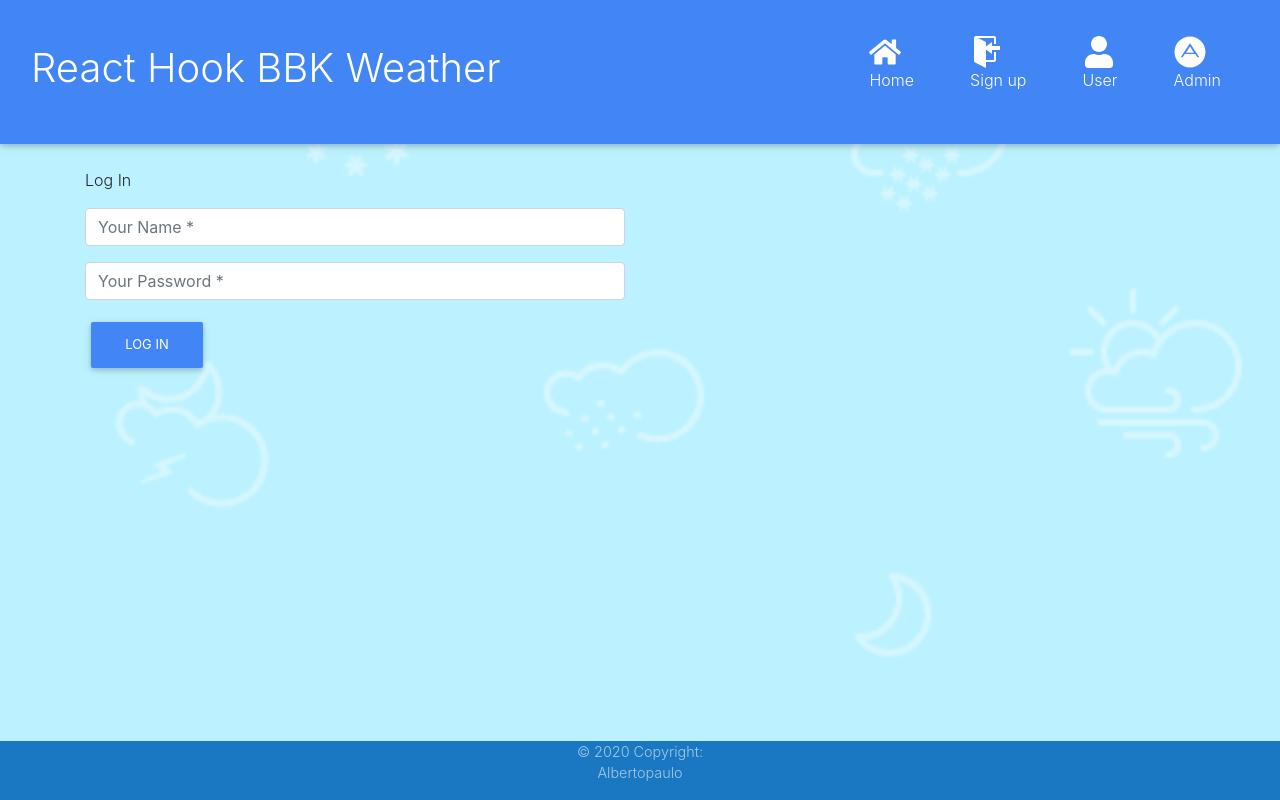
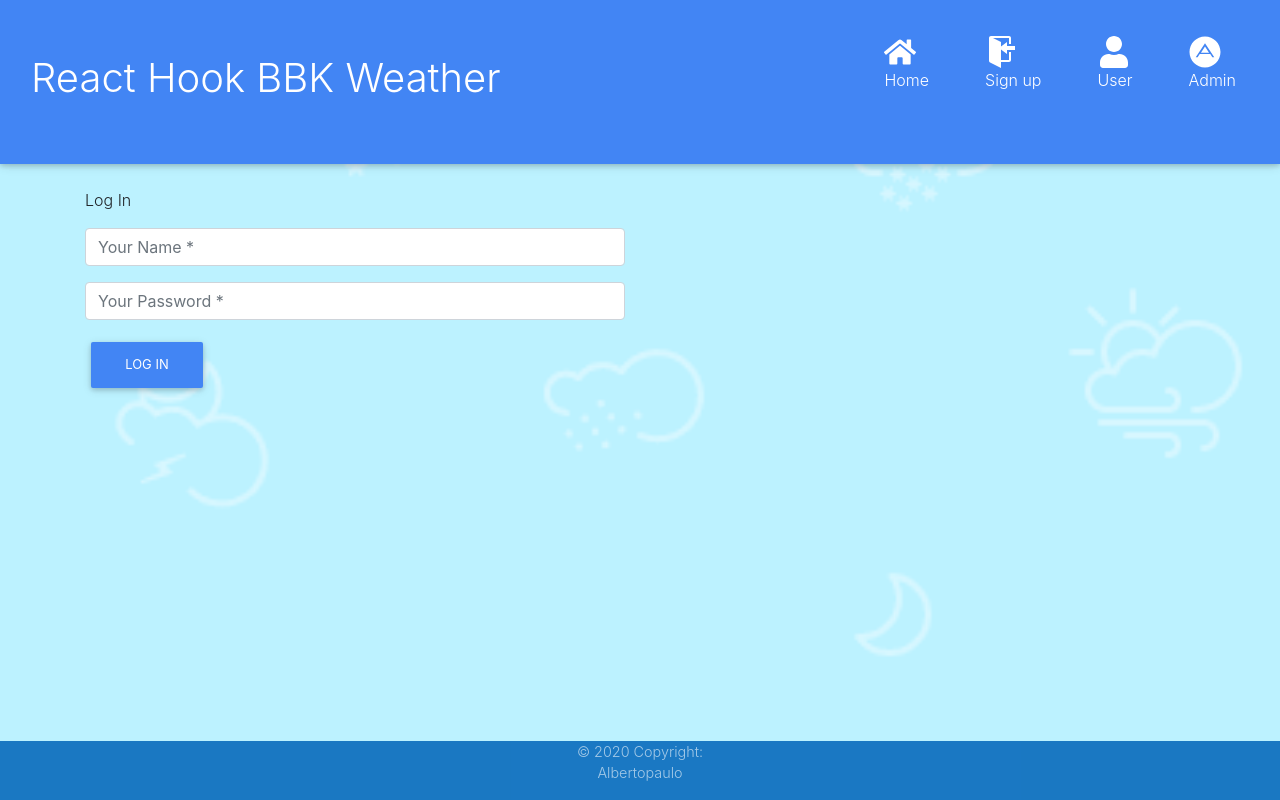
Before and after one commit to Albertoenriquepaulo/react-weather-cards, a React (Create React App) app: page /login in a window 1280 px wide. Built offline with nearby package versions, Linux system fonts and the light colour scheme.

Commit message:
Implementado el  useContext to show el user de la NavBar

```diff
--- a/src/App.css
+++ b/src/App.css
@@ -83,3 +83,25 @@ body {
   width: 100%;
   height: 100%;
 }
+
+.user-name {
+  display: flex;
+  justify-content: flex-end;
+  height: 20px;
+  margin: 0 auto;
+}
+
+.user-name > p {
+  padding-left: 10px;
+  padding-right: 40px;
+}
+
+/* .navbar {
+  position: fixed !important;
+  width: 100%;
+  height: 30%;
+} */
+
+.navbar-nav {
+  margin-bottom: -30px;
+}
--- a/src/App.js
+++ b/src/App.js
@@ -3,7 +3,7 @@
 //User: React-ap-2020
 
 import React from 'react';
-import { useState } from "react";
+import { useState, useMemo } from "react";
 import { BrowserRouter as Router, Route, Switch } from "react-router-dom";
 
 import './App.css';
@@ -11,6 +11,7 @@ import WeatherEngine from "./component/WeatherEngine";
 import NavBar from "./component/NavBar/navbar";
 import FooterBootStrap from "./component/footer";
 import { Button } from 'reactstrap';
+import { UserContext } from "./component/UserContext";
 
 //Pages to Route
 import SignUp from "./component/pages/signup";
@@ -25,6 +26,9 @@ import UsuarioConfig from "../src/component/countryList/user-config";
 // import MyRouter from "./component/router";
 
 const App = () => {
+  const [userName, setUserName] = useState(null);
+  const value = useMemo(() => ({ userName, setUserName }), [userName, setUserName]);
+
   const [numbersCardToPrint, setNumbersCardToPrint] = useState(0);
 
   const doWhenOnkeyDownEqualEnter = (params) => {
@@ -46,9 +50,12 @@ const App = () => {
   return (
     <Router>
       <div className="App">
+        <UserContext.Provider value={value}>
           <NavBar />
+        </UserContext.Provider>
         <div>
           <Switch>
+            <UserContext.Provider value={value}>
               <Route exact path="/" component={Home} />
               <Route exact path="/signup" component={SignUp} />
               <Route exact path="/login" component={Login} />
@@ -56,6 +63,7 @@ const App = () => {
               <Route exact path="/user-desktop:userName" component={UserDesktop} />
               <Route path="/user-config:userName" component={UserConfig} />
               <Route path="/usuario-config" component={UsuarioConfig} />
+            </UserContext.Provider>
           </Switch>
         </div>
         <div className="myClass">
--- a/src/component/NavBar/navbar.js
+++ b/src/component/NavBar/navbar.js
@@ -1,6 +1,8 @@
-import React from 'react';
+import React, { useContext } from 'react';
 // import styled from '@emotion/styled';
 import Logo from './img/weatherNavBar.png'
+import { FaUserCheck } from "react-icons/fa";
+
 import { Link } from "react-router-dom";
 
 import "./navBar.css";
@@ -9,9 +11,11 @@ import "./navBar.css";
 //ICONS
 import { FaHome, FaUser, FaAdn } from "react-icons/fa";
 import { GoSignIn } from "react-icons/go";
+import { UserContext } from '../UserContext';
 
 
 const NavBar = () => {
+    const { userName, setUserName } = useContext(UserContext)
 
     // const NavigatorBar = styled.nav`
     //     background-image: linear-gradient(to right, blue, red);
@@ -19,12 +23,16 @@ const NavBar = () => {
     // `
 
     return (
+        <div>
             <nav className="navbar navbar-expand-lg navbar-dark bg-primary static-top">
                 <div className="container-fluid">
                     <div className="navbar-brand">
                         {/* <img src={Logo} alt="" width="150px" /> */}
                         <h1>React Hook BBK Weather</h1>
                     </div>
+                    {/* <div className="user-name text-right text-light" >
+                        <p>{userName}</p>
+                    </div> */}
                     <button
                         className="navbar-toggler"
                         type="button"
@@ -36,7 +44,8 @@ const NavBar = () => {
                     >
                         <span className="navbar-toggler-icon"></span>
                     </button>
-                <div className="collapse navbar-collapse" id="navbarResponsive">
+                    <div>
+                        <div className="collapse navbar-collapse row" id="navbarResponsive">
                             <ul className="navbar-nav ml-auto">
                                 <li className="nav-item">
                                     <Link to="/" className="nav-link">
@@ -59,11 +68,25 @@ const NavBar = () => {
                                     </Link>
                                 </li>
                             </ul>
-                    <div>
+                            {/* <div className="user-name text-right text-light" >
+                                <p>{userName}</p>
+                            </div> */}
+                        </div>
+                        <div className="user-name row bg-primary text-white">
+                            {userName ? <FaUserCheck size="20px" /> : null}
+                            <p><strong>{userName}</strong></p>
                         </div>
                     </div>
                 </div>
+                {/* <div className="user-name d-block" >
+                    <p>{userName}</p>
+                </div> */}
             </nav>
+            {/* <div className="user-name d-inline bg-primary" >
+                <p className="bg-primary text-right text-light">{userName}</p>
+            </div> */}
+        </div>
+
     );
 }
 
--- /dev/null
+++ b/src/component/UserContext.js
@@ -0,0 +1,3 @@
+import { createContext } from "react";
+
+export const UserContext = createContext(null);
--- a/src/component/pages/login.js
+++ b/src/component/pages/login.js
@@ -1,10 +1,12 @@
-import React, { useState } from 'react';
+import React, { useState, useContext } from 'react';
 import { useHistory } from 'react-router-dom';
-import styled from '@emotion/styled';
-import { css } from '@emotion/core'
+
+
+// import styled from '@emotion/styled';
+// import { css } from '@emotion/core'
 
 import { Alert } from 'reactstrap';
-
+import { UserContext } from "../UserContext";
 
 const LogIn = () => {
     let history = useHistory();
@@ -13,6 +15,7 @@ const LogIn = () => {
     const [userAndPassOK, setUserAndPassOK] = useState(false);
     const [checkUserDone, setCheckUserDone] = useState(false);
     const [errors, setErrors] = useState({ name: null, pass: null })
+    const { setUserName } = useContext(UserContext);
 
     // setTimeout(() => {
     //     setUserAndPassOK(true);
@@ -57,7 +60,9 @@ const LogIn = () => {
             arryFromLS = JSON.parse(localStorage.getItem('myValueInLocalStorage'));
         }
         if (checkIfNameExistInArray(nameAndPass, arryFromLS)) {
+
             console.log("Logeado con éxito");
+            setUserName(nameAndPass.name);
             setTimeout(() => {
                 history.push(`/user-desktop:${nameAndPass.name}`);
             }, 4000);
--- a/src/component/pages/signup.js
+++ b/src/component/pages/signup.js
@@ -1,9 +1,10 @@
 import React from 'react';
-import { useState } from "react";
+import { useState, useContext } from "react";
 import { Route, Redirect, useHistory } from 'react-router-dom';
 
 import User from "../../User" //Mi clase usuario con todos los datos de un usuario
 import { Alert } from 'reactstrap';
+import { UserContext } from "../UserContext";
 
 import SpinnerBtn from "../spinnerBtn"
 
@@ -22,6 +23,7 @@ const SignUp = () => {
     const [userAlreadyExist, setUserAlreadyExist] = useState(false);
     const [errors, setErrors] = useState({ name: null, pass: null });
     const [isButtonLoading, setIsButtonLoading] = useState(false);
+    const { setUserName } = useContext(UserContext);
 
     const validateName = (values) => {
         console.log("validateName: values", values);
@@ -80,6 +82,7 @@ const SignUp = () => {
                 setUserAlreadyExist(false);
                 setTimeout(() => {
                     history.push(`/user-config:${nameAndPass.name}`);
+                    setUserName(`Enhorabuena ${nameAndPass.name}... Ya eres parte de BBK Weather`)
                 }, 1000);
 
             }
--- a/src/component/pages/user-config.js
+++ b/src/component/pages/user-config.js
@@ -43,7 +43,7 @@ const UserConfig = (props) => {
                                 setTimeout(() => {
                                     setIsButtonLoading(false);
 
-                                }, 1000);
+                                }, 150);
                             }}
                                 isLoading={isButtonLoading}>
                                 Añadir
```
Lines whose indentation alone changed are shown as unchanged.
